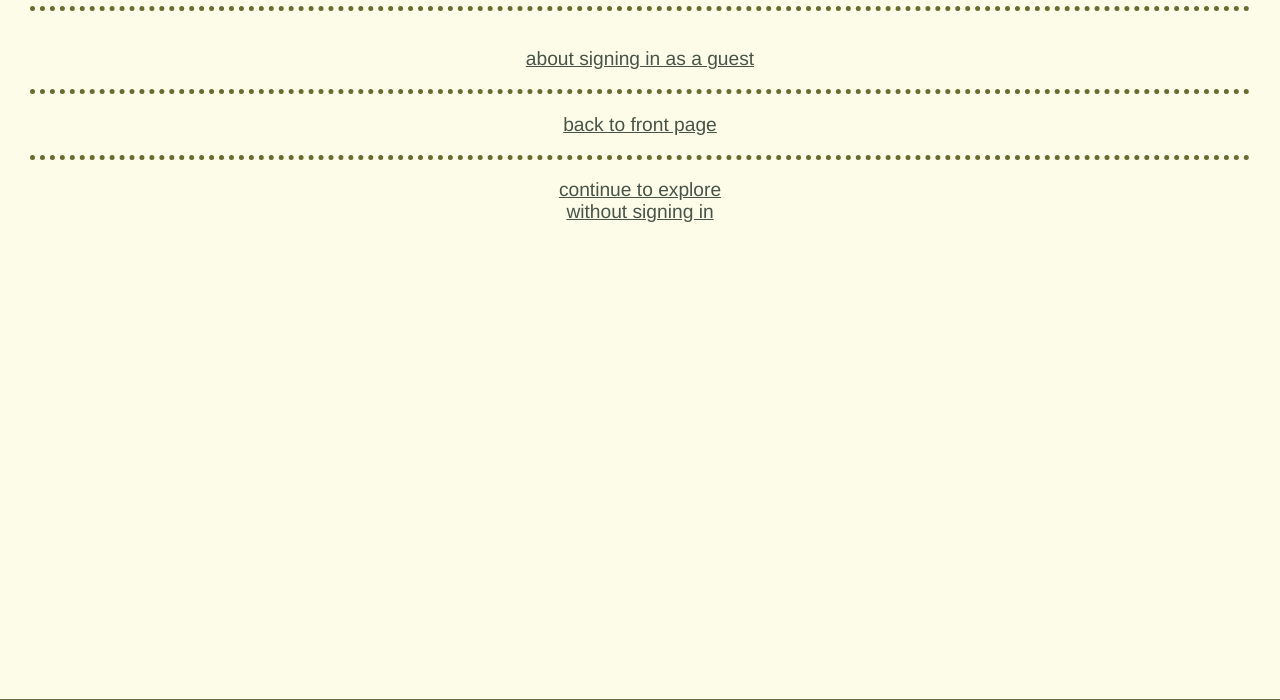
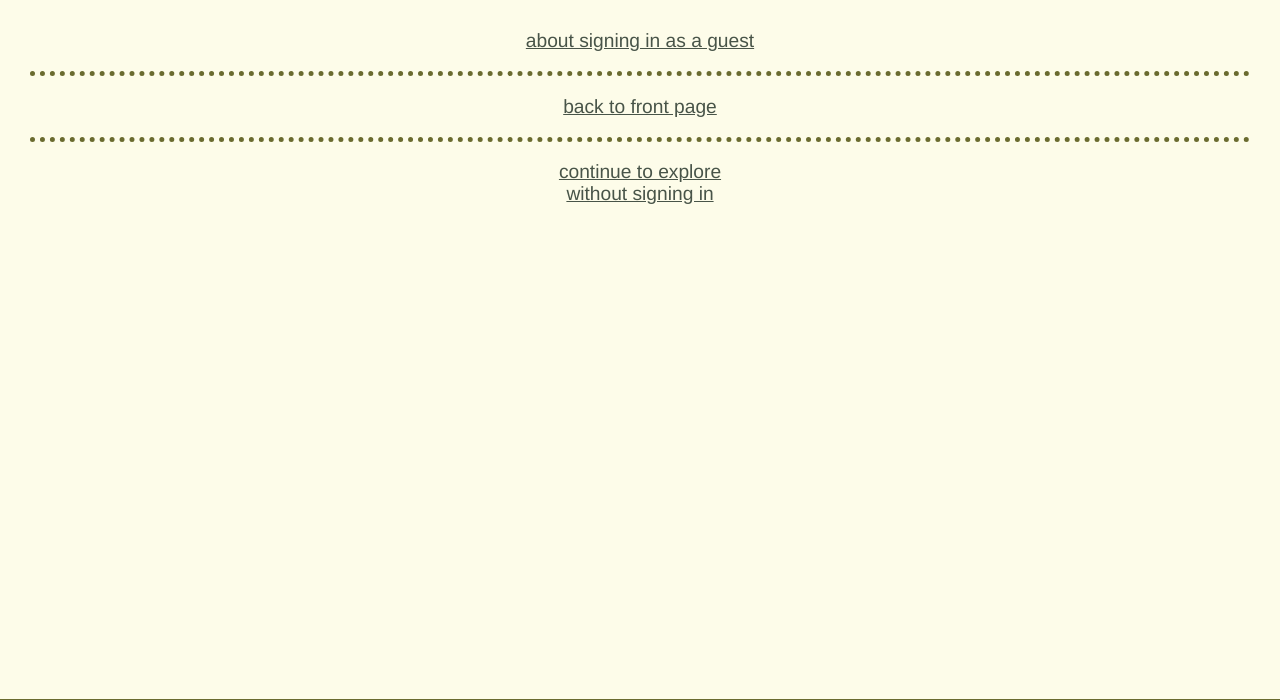
Before and after one commit to trampkiwi/wilder, a plain HTML site: page signin.m.html in a window 1280 px wide. Shown: the part 100-800 px from the top of the page. Drawn offline with nearby package versions, Linux system fonts and the light colour scheme.

```diff
--- a/common.css
+++ b/common.css
@@ -17,8 +17,8 @@
     --hr-and-line-col: #6a6b2f;
     --link-col: rgb(72, 84, 72);
 
-    --body-top-margin: 3em;
-    --body-bottom-margin: 3em;
+    --body-top-margin: 30px;
+    --body-bottom-margin: 30px;
     --body-left-margin: 30px;
     --body-right-margin: 30px;
 }
```
Also changed, not shown: index.m.html (+2 -1 lines).
